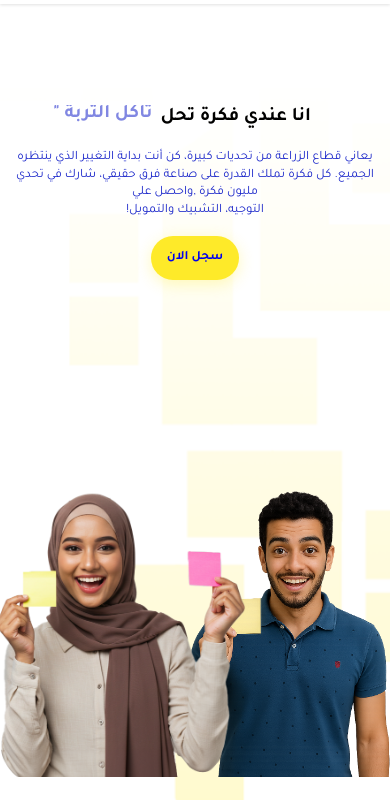
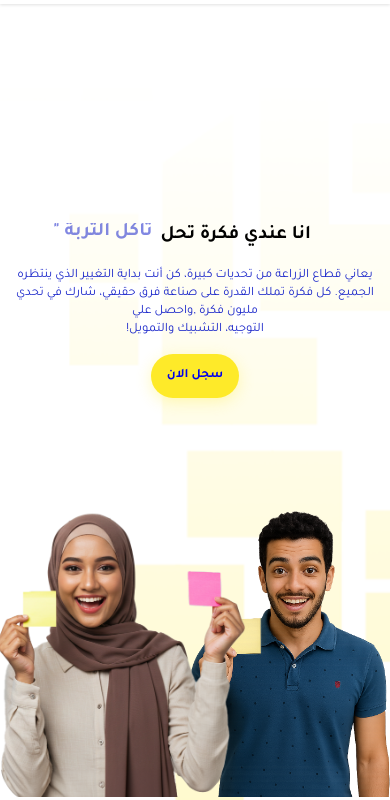
Before and after one commit to omarahmed277/FEU, a plain HTML site: page index.html in a window 390 px wide. Shown: the part 44-844 px from the top of the page. Drawn offline with Linux system fonts and the light colour scheme; a web font is replaced by a local one.

Commit message:
handle responsive for samsung

```diff
--- a/style.css
+++ b/style.css
@@ -1770,6 +1770,7 @@ body {
     gap: 0.8rem;
     display: flex;
     flex-direction: column-reverse;
+    justify-content: space-between;
   }
 
   .hero-image-container {
@@ -1777,8 +1778,9 @@ body {
     flex-direction: row-reverse;
     align-items: center;
     max-width: 320px;
-    margin-left: 48%;
-    margin-bottom: -30%;
+    margin-left: 47%;
+    height: 58vh;
+    margin-bottom: -83%;
   }
 
   .hero-image,
@@ -1962,7 +1964,7 @@ body {
     /* flex-direction: column-reverse; */
     justify-content: space-between;
     /* width: 100%; */
-    height: 72vh;
+    height: 44vh;
   }
 
   .hero-image-container {
@@ -2158,7 +2160,7 @@ body {
     width: 80%;
     margin-top: 0px;
     padding: 0px 10px;
-    margin-right: 22%;
+    margin-right: 10%;
   }
 
   .hero-image {
```
